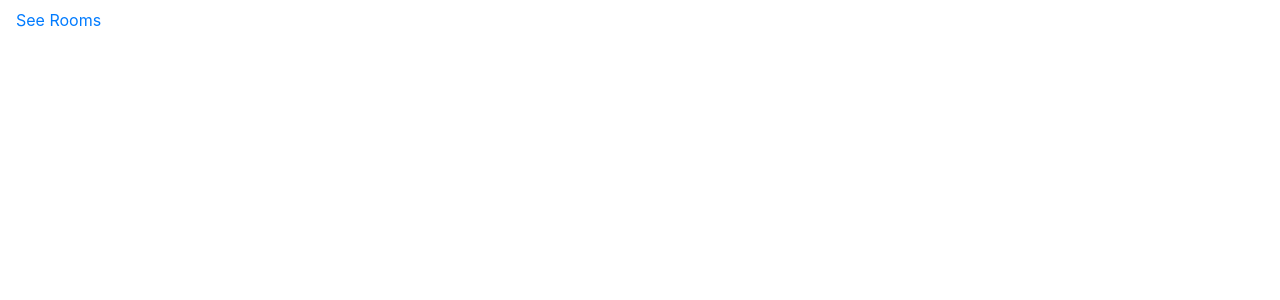
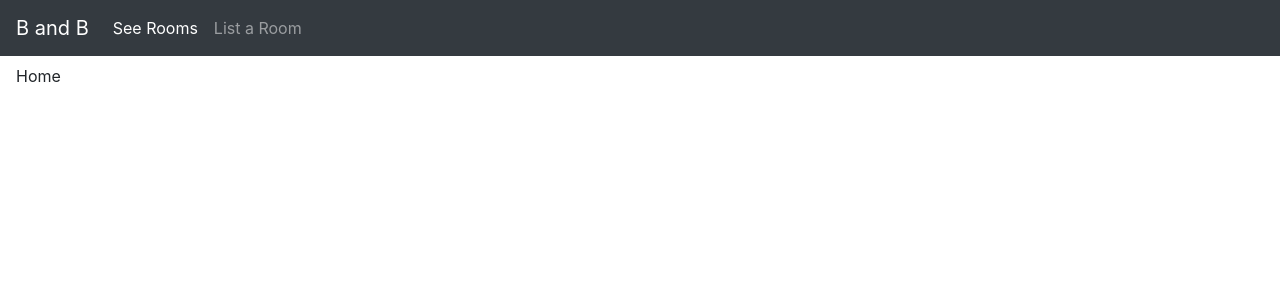
Before and after one commit to Koehd896/BnBApp, a React (Create React App) app: page / in a window 1280 px wide. Shown: the top 300 px of the page. Built offline with nearby package versions, Linux system fonts and the light colour scheme.

Commit message:
basic working version

```diff
--- a/src/App.js
+++ b/src/App.js
@@ -2,6 +2,7 @@
 import React from 'react';
 import { BrowserRouter as Router, Route, Switch } from "react-router-dom";
 import Home from "./Home"
+import { NavBar } from './components/NavBar';
 import RoomView from "./components/RoomView"
 import RoomInput from './components/RoomInput';
 import { connect } from 'react-redux';
@@ -11,6 +12,7 @@
   render() {
     return (
       <Router>
+          <NavBar/>
           <Switch>
               <Route exact path="/" component={Home} />
               <Route path="/rooms" component={RoomsContainer} />
--- a/src/Home.js
+++ b/src/Home.js
@@ -1,12 +1,11 @@
 import React, { Component } from 'react';
-import { Link } from "react-router-dom";
+import { Link, NavLink } from "react-router-dom";
 
 class Home extends Component {
     render() {
         return (
-            // add navbar to be displayed on all pages
             <div className="navbar navbar-dark">
-                <Link to="/rooms" >See Rooms</Link>
+                Home
             </div>
         )
     }
--- /dev/null
+++ b/src/components/NavBar.js
@@ -0,0 +1,23 @@
+import { NavLink } from 'react-router-dom';
+
+export function NavBar() {
+    return(
+        <nav className="navbar navbar-expand-lg navbar-dark bg-dark">
+            <NavLink to="/" className="navbar-brand">B and B</NavLink>
+            <button className="navbar-toggler" type="button" data-toggle="collapse" data-target="#navbarSupportedContent" aria-controls="navbarSupportedContent" aria-expanded="false" aria-label="Toggle navigation">
+                <span className="navbar-toggler-icon"></span>
+            </button>
+
+            <div className="collapse navbar-collapse" id="navbarSupportedContent">
+                <ul className="navbar-nav mr-auto">
+                <li className="nav-item active">
+                    <NavLink to="/rooms" className="nav-link">See Rooms <span className="sr-only">(current)</span></NavLink>
+                </li>
+                <li className="nav-item">
+                    <NavLink to="/rooms/new" className="nav-link">List a Room</NavLink>
+                </li>
+                </ul>
+            </div>
+        </nav>
+    )
+}
--- a/src/containers/roomsContainer.js
+++ b/src/containers/roomsContainer.js
@@ -30,7 +30,6 @@
                         <Route exact path="/rooms/:roomId" ><RoomView rooms={this.props.rooms}/></Route>
                         <Route path ="/rooms"><Rooms rooms={this.props.rooms} /></Route>
                     </Switch>
-                    <Link to="/rooms/new">List a Room</Link>
                 </div>
             )
         }
```
